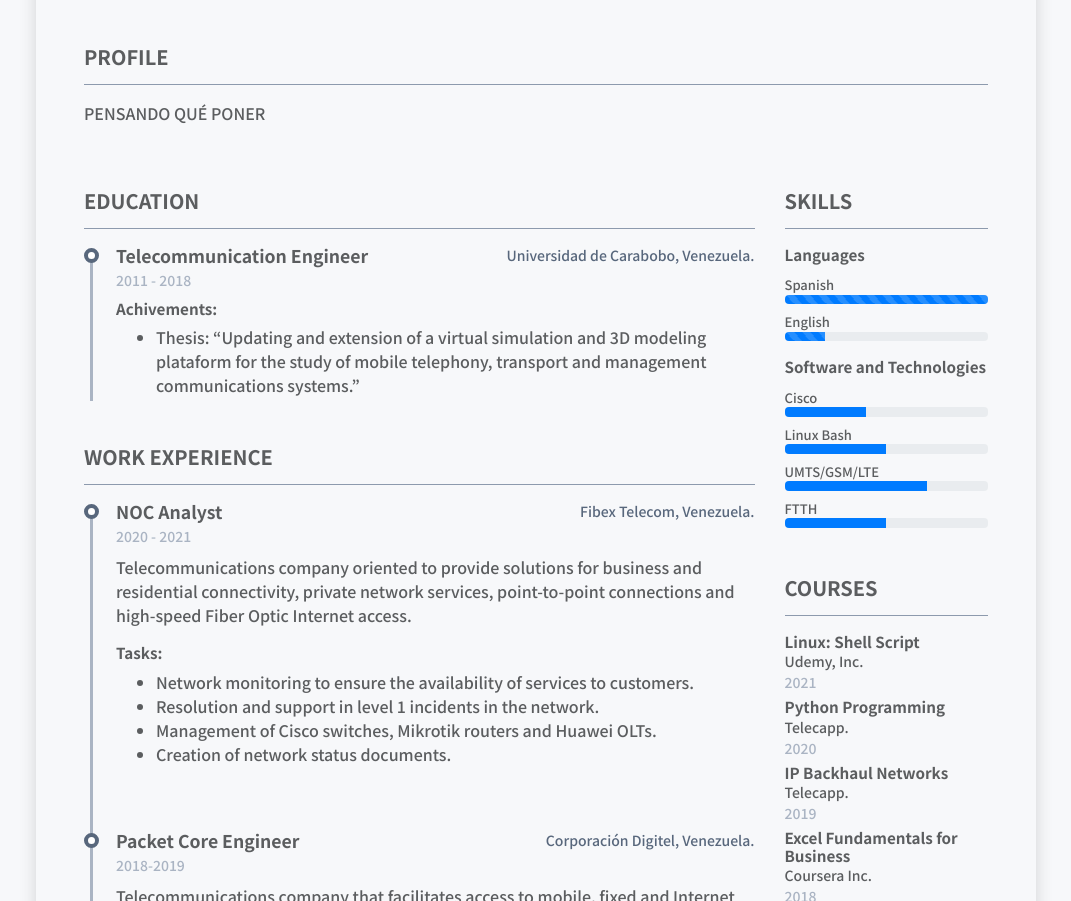
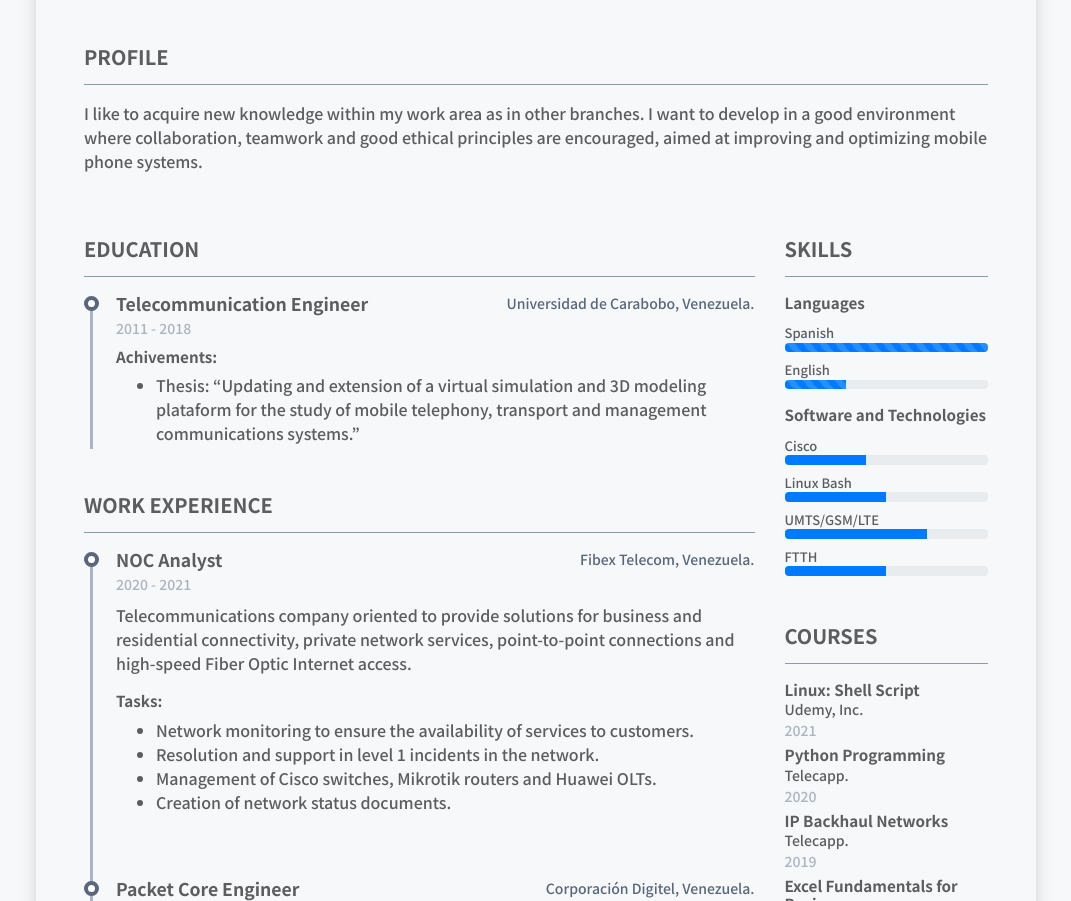
Before and after one commit to DevStephi/DevStephi.github.io, a plain HTML site: page index.html in a window 1280 px wide. Shown: the part 1119-2020 px from the top of the page, without its empty margins (104-1175 px from the left). Drawn offline with nearby package versions, Linux system fonts and the light colour scheme; some packages are replaced by stand-ins of ours; a script that the page names is missing.

Commit message:
Profile Update

```diff
--- a/index.html
+++ b/index.html
@@ -185,7 +185,8 @@
 						<section class="summary">
 							<h2 class="title">Profile</h2>
 							<p>
-								PENSANDO QUÉ PONER
+								I like to acquire new knowledge within my work area as in other branches. I want to develop in a good environment
+								where collaboration, teamwork and good ethical principles are encouraged, aimed at improving and optimizing mobile phone systems.
 							</p>
 						</section>
 
@@ -316,8 +317,8 @@
 														<div
 															class="progress-bar progress-bar-striped progress-bar-animated"
 															role="progressbar"
-															style="width: 20%"
-															aria-valuenow="20"
+															style="width: 30%"
+															aria-valuenow="30"
 															aria-valuemin="0"
 															aria-valuemax="100"
 														></div>
```
